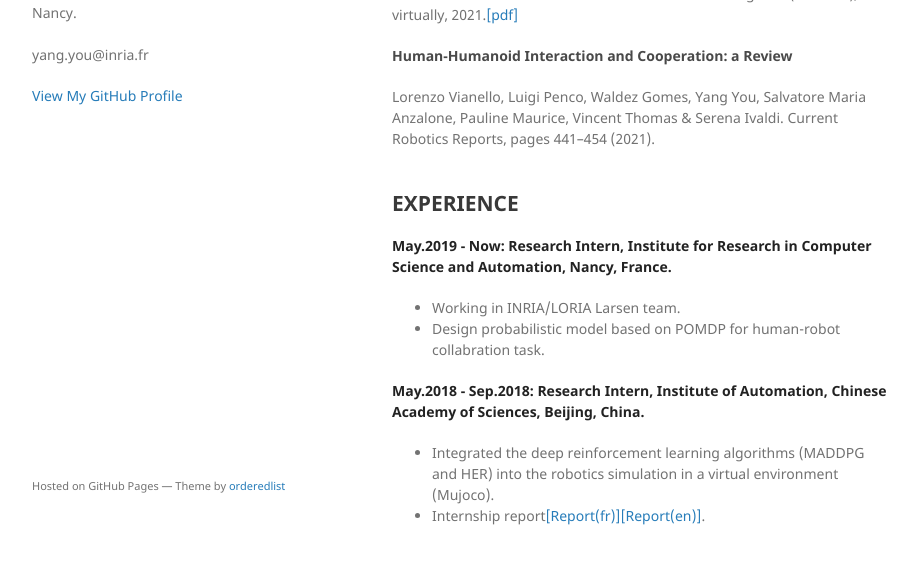
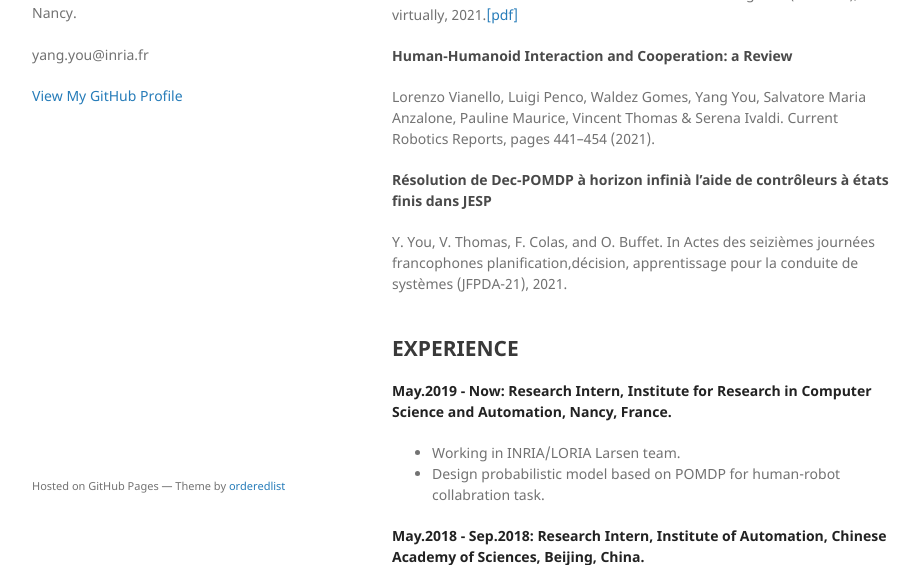
Before and after one commit to yangyou95/yangyou95.github.io, a Jekyll site: the page built from index.md, in a window 1280 px wide and 900 px high, cut to the strip 335-900 px from the top of the window. Shown: the whole strip, without its empty margins (178-1097 px from the left). Built offline with Jekyll 4.4.1, drawn with Linux system fonts in a browser that asks for light colours.

Commit message:
Update index.md

```diff
--- a/index.md
+++ b/index.md
@@ -23,6 +23,11 @@ Proceedings of the 33rd International Conference on Tools with Artificial Intell
 #### Human-Humanoid Interaction and Cooperation: a Review
 Lorenzo Vianello, Luigi Penco, Waldez Gomes, Yang You, Salvatore Maria Anzalone, Pauline Maurice, Vincent Thomas & Serena Ivaldi.
 Current Robotics Reports, pages 441–454 (2021).
+
+#### Résolution de Dec-POMDP à horizon infinià l’aide de contrôleurs à états finis dans JESP
+Y. You, V. Thomas, F. Colas, and O. Buffet.
+In Actes des seizièmes journées francophones planification,décision, apprentissage pour la conduite de systèmes (JFPDA-21), 2021.
+
 
 <!-- #### **Robot Learning for Dual Arm Manipulation**, Qianyuan Liu, Xuemei Ye, **YANG YOU**
 
```
